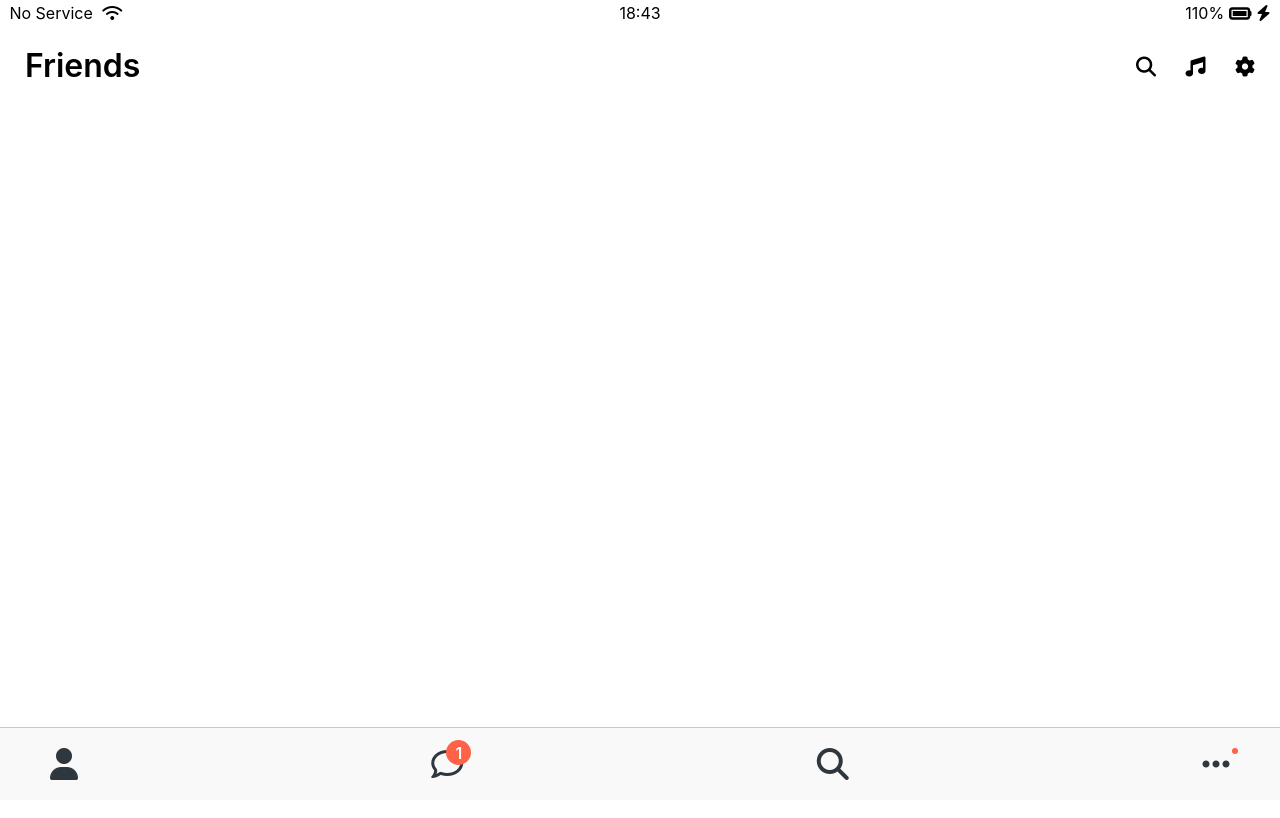
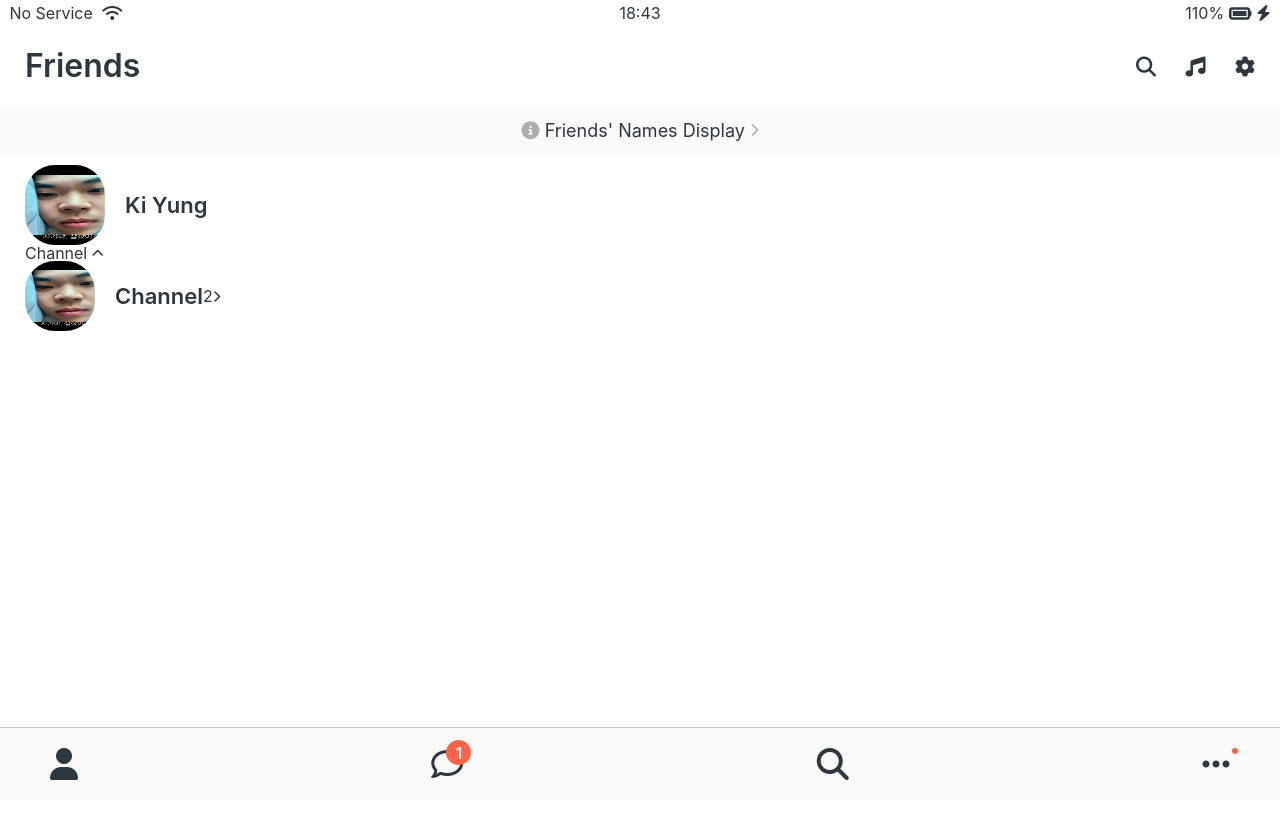
Before and after one commit to yso009/kokoa-clone-2021, a plain HTML site: page friends.html in a window 1280 px wide. Shown: the top 818 px of the page. Drawn offline with Linux system fonts and the light colour scheme; files whose address does not match are found by name.

Commit message:
kokoa-talk

```diff
--- a/CSS/components/screen-header.css
+++ b/CSS/components/screen-header.css
@@ -1,7 +1,7 @@
 .screen-header {
   display: flex;
   justify-content: space-between;
-  padding: 25px;
+  padding: var(--horizontal-space);
   padding-top: 50px;
   align-items: center;
 }
--- /dev/null
+++ b/CSS/components/user-component.css
@@ -0,0 +1,28 @@
+.user-component,
+.user-component__column {
+  display: flex;
+  align-items: center;
+}
+
+.user-component__avatar {
+  width: 70px;
+  height: 70px;
+  border-radius: 30px;
+  margin-right: 20px;
+}
+
+.user-component__title {
+  font-weight: 600;
+  font-size: 22px;
+}
+
+.user-component__subtitle {
+  color: rgba(0, 0, 0, 0.5);
+  margin-top: 8px;
+  font-size: 17px;
+}
+
+.user-component__avatar--xl {
+  width: 80px;
+  height: 80px;
+}
--- /dev/null
+++ b/CSS/screens/friends.css
@@ -0,0 +1,16 @@
+#friends-display-link {
+  text-align: center;
+  display: block;
+  background-color: #fafafa;
+  padding: 15px 0px;
+  font-size: 18px;
+  margin-bottom: 10px;
+}
+
+#friends-display-link i {
+  color: rgba(0, 0, 0, 0.3);
+}
+
+.friends-screen {
+  padding: 0px var(--horizontal-space);
+}
--- a/CSS/styles.css
+++ b/CSS/styles.css
@@ -5,11 +5,14 @@
 @import "components/status-bar.css";
 @import "components/nav-bar.css";
 @import "components/screen-header.css";
+@import "components/user-component.css";
 
 /* Screens */
 @import "screens/login.css";
+@import "screens/friends.css";
 body {
   font-family: -apple-system, BlinkMacSystemFont, "Segoe UI", Roboto, Oxygen,
     Ubuntu, Cantarell, "Open Sans", "Helvetica Neue", sans-serif;
   height: 1000vh;
+  color: #2e363e;
 }
--- a/CSS/variables.css
+++ b/CSS/variables.css
@@ -1,3 +1,4 @@
 :root {
   --yellow: #fae100;
+  --horizontal-space: 25px;
 }
--- a/friends.html
+++ b/friends.html
@@ -29,6 +29,50 @@
         <span><i class="fas fa-cog fa-lg"></i></span>
       </div>
     </header>
+
+    <a id="friends-display-link">
+      <i class="fas fa-info-circle"></i>
+      Friends' Names Display
+      <i class="fas fa-chevron-right fa-xs"></i>
+    </a>
+
+    <main class="friends-screen">
+      <div class="user-component">
+        <div class="user-component__column">
+          <img
+            src="C:\Users\yso00\OneDrive\문서\GitHub\kokoa-clone-2021\호석.jpg"
+            class="user-component__avatar user-component__avatar--xl"
+          />
+          <div class="user-component__text">
+            <h4 class="user-component__title">Ki Yung</h4>
+            <!-- <h6 class="user-component__subtitle">this is whatever</h6> -->
+          </div>
+        </div>
+        <div class="user-component__column"></div>
+      </div>
+      <div class="friends-screen__channel">
+        <div class="friends-screen_channel-header">
+          <span>Channel</span>
+          <i class="fas fa-chevron-up fa-xs"></i>
+        </div>
+        <div class="user-component">
+          <div class="user-component__column">
+            <img
+              src="C:\Users\yso00\OneDrive\문서\GitHub\kokoa-clone-2021\호석.jpg"
+              class="user-component__avatar user-component__avatar--sm"
+            />
+            <div class="user-component__text">
+              <h4 class="user-component__title">Channel</h4>
+            </div>
+          </div>
+          <div class="user-component__column">
+            <span>2 </span>
+            <i class="fas fa-chevron-right fa-xs"></i>
+          </div>
+        </div>
+      </div>
+    </main>
+
     <nav class="nav">
       <ul class="nav__list">
         <li class="nav__btn">
```
Also changed, not shown: 호석.jpg (added).
